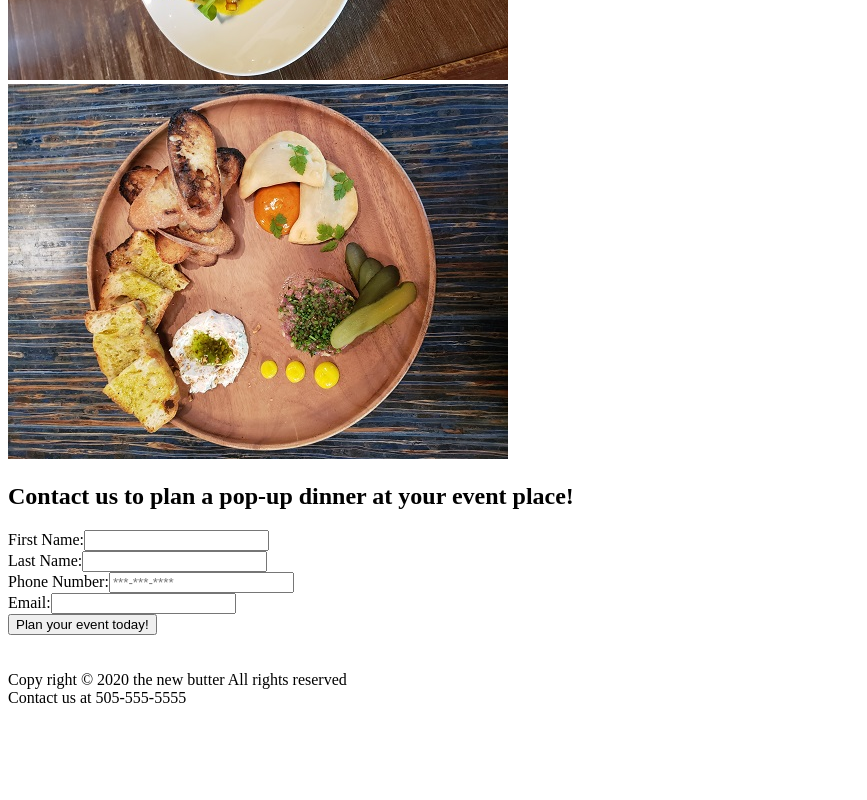
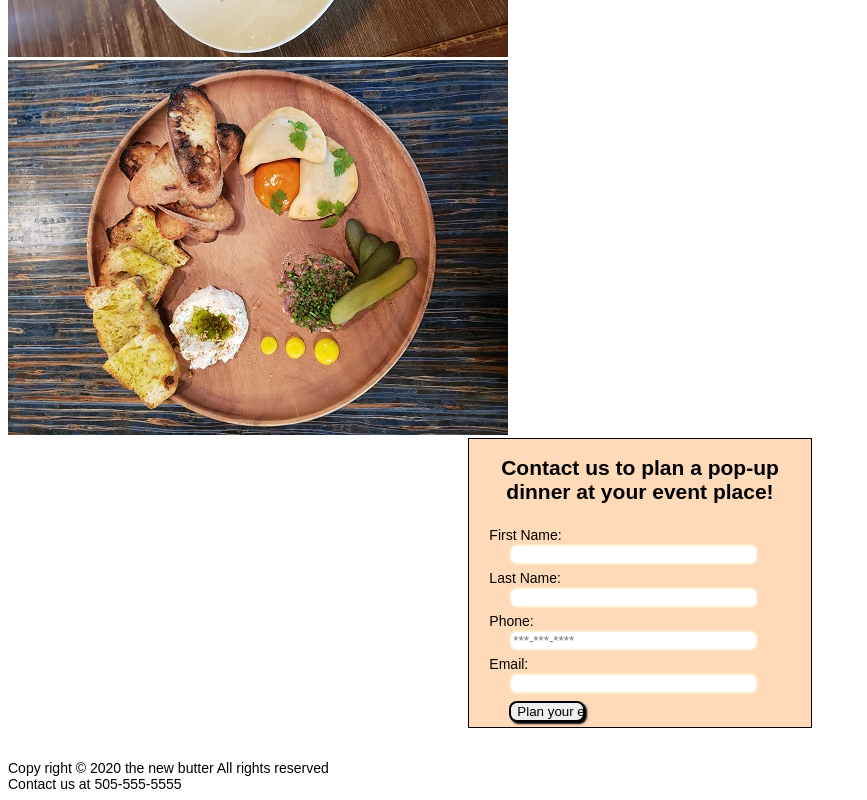
Before and after one commit to Forestmoher/HTML-and-CSS-Projects, a plain HTML site: page One-page Website/one_page_website.html in a window 1280 px wide. Shown: the part 1803-2603 px from the top of the page, without its empty margins (0-867 px from the left). Before the commit the page ends 2518 px from the top, so only its background shows below. Drawn offline with Linux system fonts and the light colour scheme.

Commit message:
Add one page website update

```diff
--- /dev/null
+++ b/One-page Website/CSS/one-page-website.css
@@ -0,0 +1,37 @@
+body {
+    font-family: Arial, Helvetica, sans-serif;
+    font-size: 14px;
+}
+
+form {
+    padding: 5px 20px;
+    margin: 0px auto;
+}
+
+form input {
+    width: 80%;
+    margin: 1px 20px 5px 20px;
+    border: 2px solid blanchedalmond;
+    border-radius: 8px;
+}
+
+form input[type="submit"] {
+    width: 25%;
+    border: 2px solid black;
+    border-radius: 8px;
+    box-shadow: 2px 2px 2px;
+    margin: 2px 20px 0px 20px;
+}
+
+#form-background {
+    background: peachpuff;
+    border: 1px solid black;
+    width: 27%;
+    border-radius: 10;
+    box-shadow: 1px 2px 10px 0 rbga(0,0,0,0.5);
+    margin: 0% auto;
+}
+
+h2 {
+    text-align: center;
+}
--- a/One-page Website/one_page_website.html
+++ b/One-page Website/one_page_website.html
@@ -2,6 +2,7 @@
 <html lang="en">
 	<head>
 	<title>the new butter | pop-up dining</title>
+	<link rel="stylesheet" href="CSS/one-page-website.css">
 	</head>
 
 		<body>
@@ -90,13 +91,13 @@
 
 		<!--Contact section-->
 		<section>
-			<div>
+			<div id=form-background>
 				<h2>Contact us to plan a pop-up dinner at your event place!</h2>
 				<form action="" method="get">
 					First Name:<input type="text" name="First_name"></input><br>
 					Last Name:<input type="text" name="Last_name:"></input><br>
-					Phone Number:<input type="tel" name="Phone_number" placeholder="***-***-****"></input><br>
-					Email:<input type="email" name="Email"></input><br>
+					Phone:  &nbsp;  &nbsp;<input type="tel" name="Phone_number" placeholder="***-***-****"></input><br>
+					Email:  &nbsp;  &nbsp;<input type="email" name="Email"></input><br>
 					<input type="submit" value="Plan your event today!">
 				</form>
 			</div>
```
